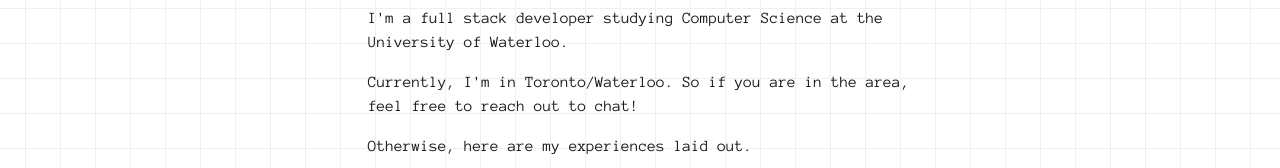
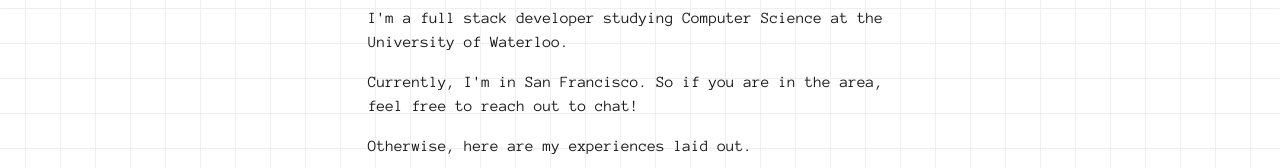
Before and after one commit to dundeezhang/dundeezhangv5, a Next.js app: page /about in a window 1280 px wide. Shown: the part 152-320 px from the top of the page. Built offline with nearby package versions, Linux system fonts and the light colour scheme.

Commit message:
update location

```diff
--- a/src/components/about/blurb.tsx
+++ b/src/components/about/blurb.tsx
@@ -9,8 +9,8 @@ export function Blurb() {
           University of Waterloo.
         </Paragraph>
         <Paragraph>
-          Currently, I&apos;m in Toronto/Waterloo. So if you are in the area,
-          feel free to reach out to chat!
+          Currently, I&apos;m in San Francisco. So if you are in the area, feel
+          free to reach out to chat!
         </Paragraph>
         <Paragraph>Otherwise, here are my experiences laid out.</Paragraph>
       </div>
```
